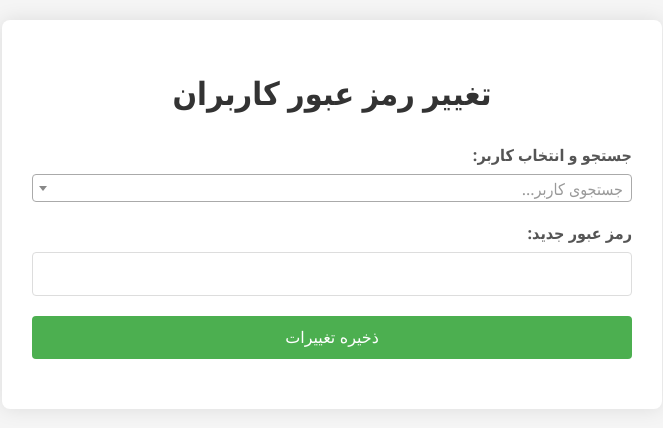
After one commit to MVPcoders/Hamayesh_project, a Django app: page /management/change-pass in a window 1280 px wide. The commit adds this page. Shown: the top 428 px of the page, without its empty margins (308-971 px from the left). Run offline with Django 5.2, Linux system fonts and the light colour scheme; some libraries are stand-ins or nearby versions.

```diff
--- /dev/null
+++ b/panel_module/templates/panel_module/change_password.html
@@ -0,0 +1,119 @@
+<!DOCTYPE html>
+<html lang="fa" dir="rtl">
+<head>
+    <meta charset="UTF-8">
+    <meta name="viewport" content="width=device-width, initial-scale=1.0">
+    <title>تغییر رمز عبور کاربران</title>
+    <!-- لینک به فایل CSS برای راستچین کردن و استایل دهی -->
+    <style>
+        body {
+            font-family: 'Segoe UI', Tahoma, Geneva, Verdana, sans-serif;
+            background-color: #f5f5f5;
+            margin: 0;
+            padding: 20px;
+            direction: rtl;
+        }
+        .container {
+            max-width: 600px;
+            margin: 0 auto;
+            background-color: #fff;
+            padding: 30px;
+            border-radius: 8px;
+            box-shadow: 0 0 20px rgba(0, 0, 0, 0.1);
+        }
+        h1 {
+            text-align: center;
+            color: #333;
+            margin-bottom: 30px;
+        }
+        .form-group {
+            margin-bottom: 20px;
+        }
+        label {
+            display: block;
+            margin-bottom: 8px;
+            font-weight: bold;
+            color: #555;
+        }
+        select, input {
+            width: 100%;
+            padding: 12px;
+            border: 1px solid #ddd;
+            border-radius: 4px;
+            font-size: 16px;
+            box-sizing: border-box;
+        }
+        select {
+            height: 45px;
+        }
+        .btn {
+            background-color: #4CAF50;
+            color: white;
+            padding: 12px 20px;
+            border: none;
+            border-radius: 4px;
+            cursor: pointer;
+            font-size: 16px;
+            width: 100%;
+            transition: background-color 0.3s;
+        }
+        .btn:hover {
+            background-color: #45a049;
+        }
+        .search-dropdown {
+            position: relative;
+        }
+        .error {
+            color: red;
+            font-size: 14px;
+            margin-top: 5px;
+        }
+    </style>
+    <!-- لینک به کتابخانه Select2 برای دراپ داون جستجوگر -->
+    <link href="https://cdn.jsdelivr.net/npm/select2@4.1.0-rc.0/dist/css/select2.min.css" rel="stylesheet" />
+</head>
+<body>
+    <div class="container">
+        <h1>تغییر رمز عبور کاربران</h1>
+
+        <form method="post" action="{% url 'change_password' %}">
+            {% csrf_token %}
+            <div class="form-group search-dropdown">
+                <label for="user-select">جستجو و انتخاب کاربر:</label>
+                <select id="user-select" class="user-search" name="user_id" required>
+                    <option value="">لطفا یک کاربر انتخاب کنید</option>
+                    {% for user in users %}
+                        <option value="{{ user.id }}">{{ user.first_name}}  {{ user.last_name }} - {{ user.code_meli }}</option>
+                    {% endfor %}
+                </select>
+            </div>
+
+            <div class="form-group">
+                <label for="new-password">رمز عبور جدید:</label>
+                <input type="password" id="new-password" name="new_password" required>
+            </div>
+            <div class="form-group">
+                <button type="submit" class="btn">ذخیره تغییرات</button>
+            </div>
+        </form>
+    </div>
+
+    <!-- اسکریپت های مورد نیاز -->
+    <script src="https://code.jquery.com/jquery-3.6.0.min.js"></script>
+    <script src="https://cdn.jsdelivr.net/npm/select2@4.1.0-rc.0/dist/js/select2.min.js"></script>
+    <script>
+        // فعال کردن جستجو در دراپ داون
+        $(document).ready(function() {
+            $('.user-search').select2({
+                placeholder: "جستجوی کاربر...",
+                allowClear: true,
+                language: {
+                    noResults: function() {
+                        return "نتیجه‌ای یافت نشد";
+                    }
+                }
+            });
+        });
+    </script>
+</body>
+</html>
--- a/panel_module/urls.py
+++ b/panel_module/urls.py
@@ -4,4 +4,6 @@ from panel_module import views
 
 urlpatterns = [
     path('', views.ManagementView.as_view(), name='management'),
+    path('change-pass', views.ChangePasswordView.as_view(), name='change_password'),
+
 ]
--- a/panel_module/views.py
+++ b/panel_module/views.py
@@ -1,6 +1,8 @@
+from audioop import reverse
 
-from django.shortcuts import render
-from django.views.generic import TemplateView
+from django.http import JsonResponse
+from django.shortcuts import render, redirect
+from django.views.generic import TemplateView, View
 
 from account_module.models import User
 from article_module.models import Article
@@ -64,3 +66,20 @@ class ManagementView(TemplateView):
             'monthly_data': monthly_data,
         })
         return context
+
+
+class ChangePasswordView(View):
+
+    def get (self, request):
+        users = User.objects.all()
+        context = {'users': users}
+        return render(request, 'panel_module/change_password.html', context)
+
+    def post(self, request):
+        try:
+            user = User.objects.get(id = request.POST['user_id'])
+            user.set_password(request.POST['new_password'])
+            user.save()
+            return redirect('management')
+        except Exception as e:
+            return JsonResponse({'error': str(e)})
```
Also changed, not shown: account_module/templates/account_module/user_profile.html (+0 -10 lines), article_module/templates/article_moddule/article.html (+18 -1 lines), static/css/user_profile.css (+10 -0 lines).
